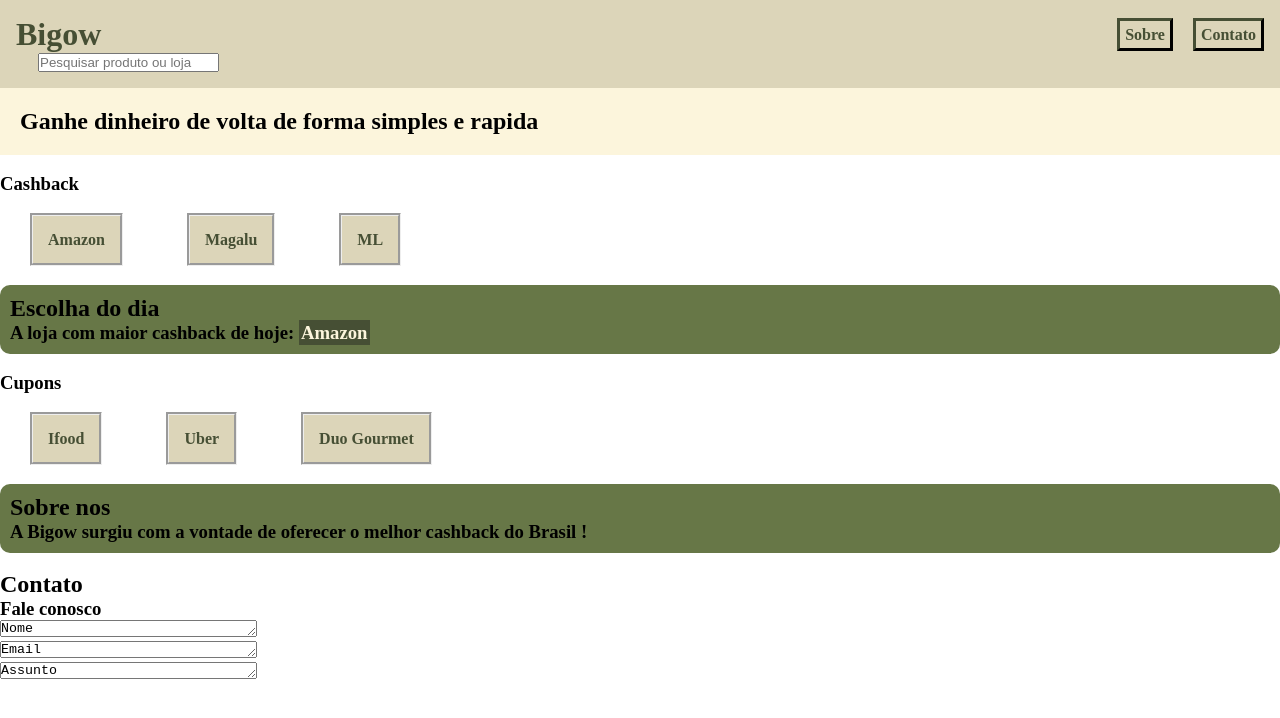
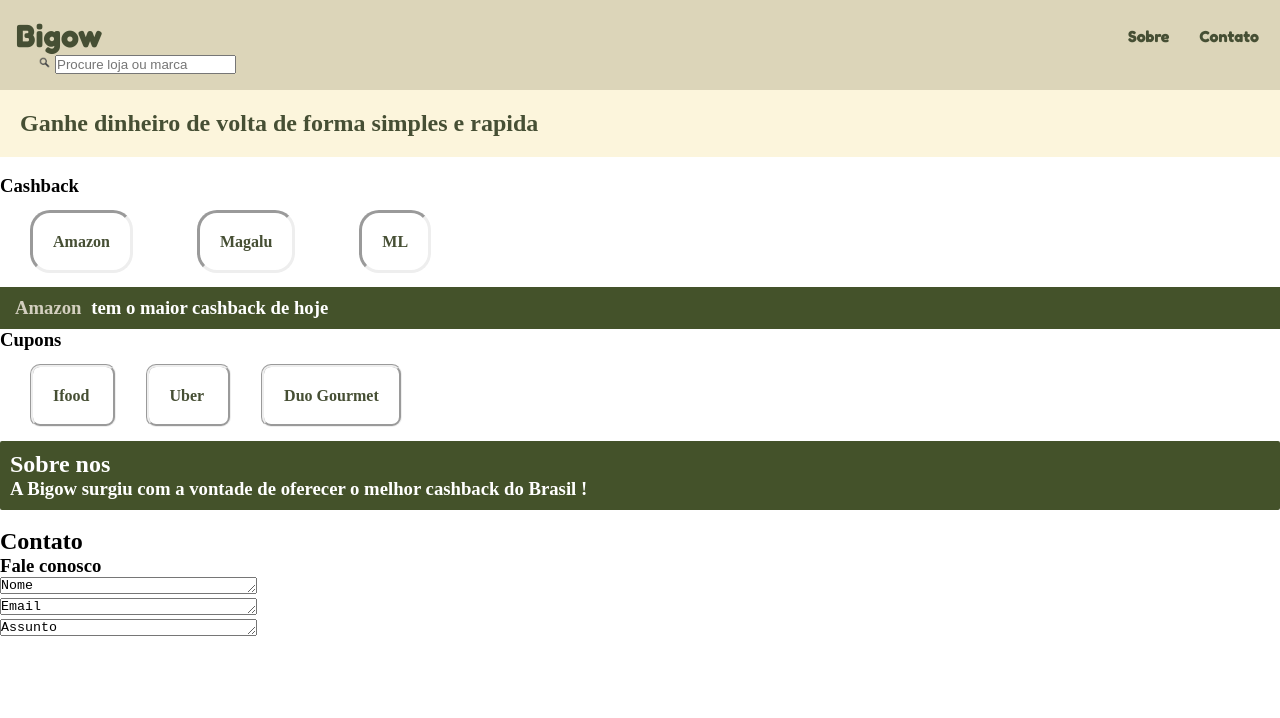
Before and after one commit to ItaloDantasDev/Bigow, a plain HTML site: page index.html in a window 1280 px wide. Drawn offline with Linux system fonts and the light colour scheme.

Commit message:
0.3
Melhorias de Design
Botoes mais clean

```diff
--- a/index.html
+++ b/index.html
@@ -4,6 +4,10 @@
         <meta charset="UTF-8">
         <meta name="viewport" content="width=device-width, initial-scale=1.0">
         <link rel="stylesheet" href="/styles.css">
+        <link rel="preconnect" href="https://fonts.googleapis.com">
+<link rel="preconnect" href="https://fonts.gstatic.com" crossorigin>
+<link href="https://fonts.googleapis.com/css2?family=Fredoka:wght@300..700&display=swap" rel="stylesheet">
+
         <title> Bigow - Ganhe dinheiro gastando </title>
     </head>
     <body>
@@ -22,8 +26,10 @@
             </nav>
            </div>
            <div class="pesquisa">
-            <input type="text" name="campo_pesquisa" placeholder="Pesquisar produto ou loja">
+            <img src="Lupa.png" alt="" width="13" height="13">
+            <input type="text" name="campo_pesquisa" placeholder="Procure loja ou marca"><span id=span1></span>
             </div>
+
         </header>
         <div id="Cta">
             <h2>Ganhe dinheiro de volta de forma simples e rapida</h2>
@@ -52,16 +58,16 @@
 
         <section>
             <div class="Loja-do-dia">
-                <h2> Escolha do dia </h2>
-                <h3>A loja com maior cashback de hoje: <a href="https://www.amazon.com.br/?tag=msndesktopabk-20&ref=pd_sl_7to86bd2ph_e&adgrpid=1141293728081284&hvadid=71330944898460&hvnetw=o&hvqmt=e&hvbmt=be&hvdev=c&hvlocint=&hvlocphy=147001&hvtargid=kwd-71331371436168:loc-20&hydadcr=26346_10554306"> Amazon </a></h3>
+                <h3><a href="https://www.amazon.com.br/?tag=msndesktopabk-20&ref=pd_sl_7to86bd2ph_e&adgrpid=1141293728081284&hvadid=71330944898460&hvnetw=o&hvqmt=e&hvbmt=be&hvdev=c&hvlocint=&hvlocphy=147001&hvtargid=kwd-71331371436168:loc-20&hydadcr=26346_10554306">Amazon</a>
+                    tem o maior cashback de hoje </h3>
             </div>
         </section>
 
         <section>
-            <div class="cashback">
+            <div class="cupons">
                 <h3>Cupons</h3>
                 <br><br>
-                <div class="lojas-pagina-inicial">
+                <div class="cupons">
                     <ul> <!-- Unordered list -->
                         <li><!-- List item -->
                             <a href="#">Ifood</a>
@@ -72,10 +78,14 @@
                         <li><!-- List item -->
                             <a href="#">Duo Gourmet</a>
                         </li>
+
+
+
                     </ul>
                 </div>
             </div>
         </section>
+        <br>
         <br>
             <section>
                 <div class="sobre">
--- a/styles.css
+++ b/styles.css
@@ -24,23 +24,23 @@ header nav li{
 .lojas-pagina-inicial a{
   color: #464F34;
   font: bold;
-  border-style: groove;
-  padding: 15px;
-  background-color:#DCD5B9 ;
+  border-style: inset;
+  padding: 20px;
+  background-color:white;
+  border-radius: 20px;
 }
 
 .cabecalho{
     max-width: 1280px;
     width: 100%;
     margin: 0 auto;
+    font-family: "Fredoka", sans-serif;
 }
 
 .cabecalho a{
     color: #464F34;
     padding: 5px;
     margin-top: 100px;
-    border-style: outset;
-    border-color: #464F34 ;
 }
 
 header .cabecalho{
@@ -55,21 +55,22 @@ header .cabecalho{
 
 #Cta{
     background-color: #fcf5dc;
-    color: black;
+    color: #464F34;
     padding: 20px;
+
 }
 
 .Loja-do-dia{
-    border-radius: 10px;
+
     font-style: bold;
-    background-color:#677747 ;
+    background-color:#44522a ;
     padding: 10px;
+    color: white;
 
     a{
-        color: #fcf5dc;
-        border-style: inherit;
-        background-color: #464F34;
-        padding: 2px;
+        color: #d3cfbf;
+        padding: 5px;
+        border-radius: 10px;
     }
 }
 
@@ -85,9 +86,22 @@ header .cabecalho{
     padding: 30px;
 }
 
+
+
+.cupons li{
+    margin-left: 30px;
+    border-radius: 10px;
+    border-style: groove;
+    display: inline;
+    padding: 20px;
+}
+
+/* border-style: ridge; */
+
 .sobre{
     font-style: bold;
-    background-color:#677747 ;
+    background-color:#44522a ;
     padding: 10px;
-    border-radius: 10px;
+    border-radius: 2px;
+    color: white;
 }
```
Also changed, not shown: Lupa.png (added).
